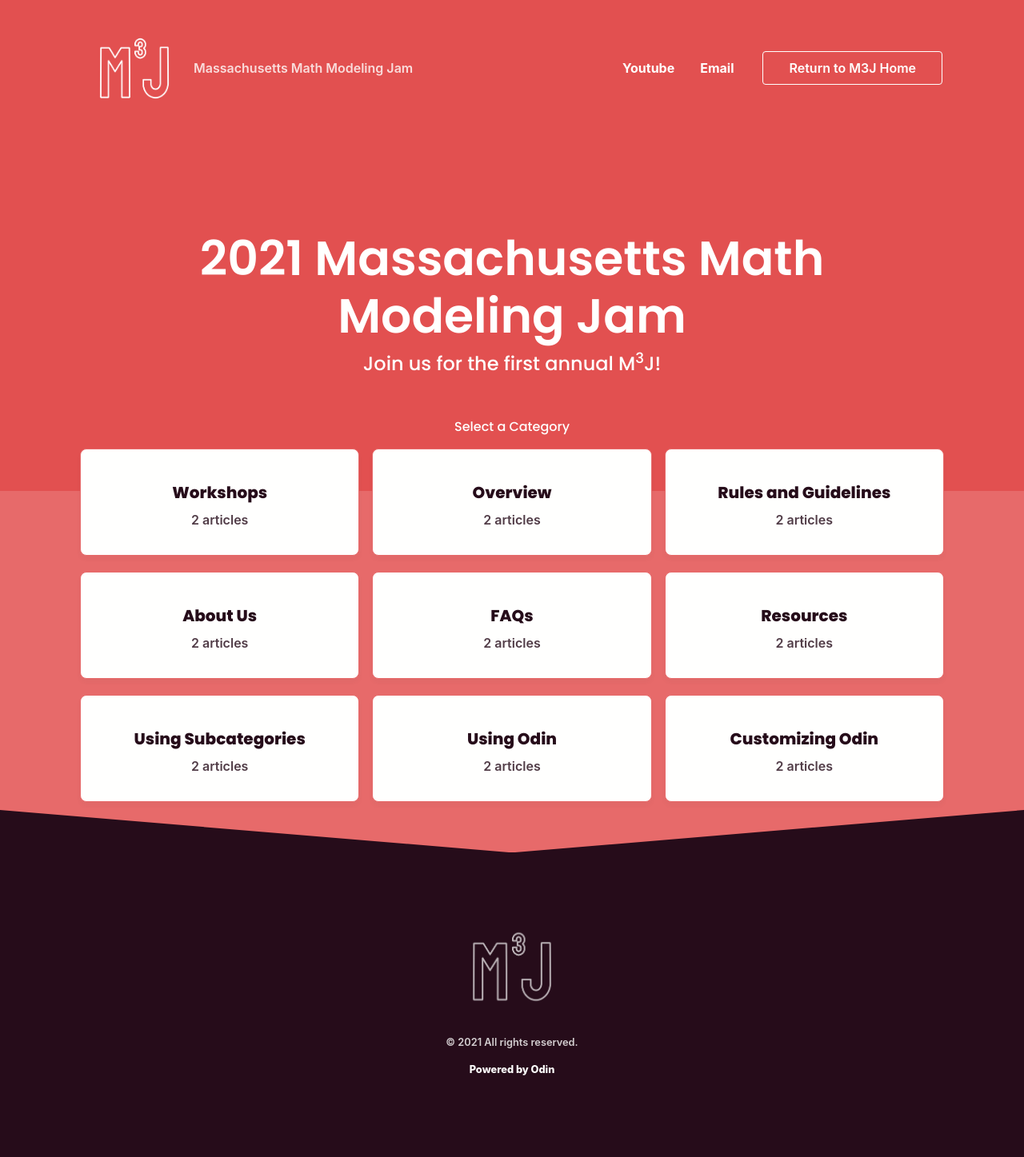
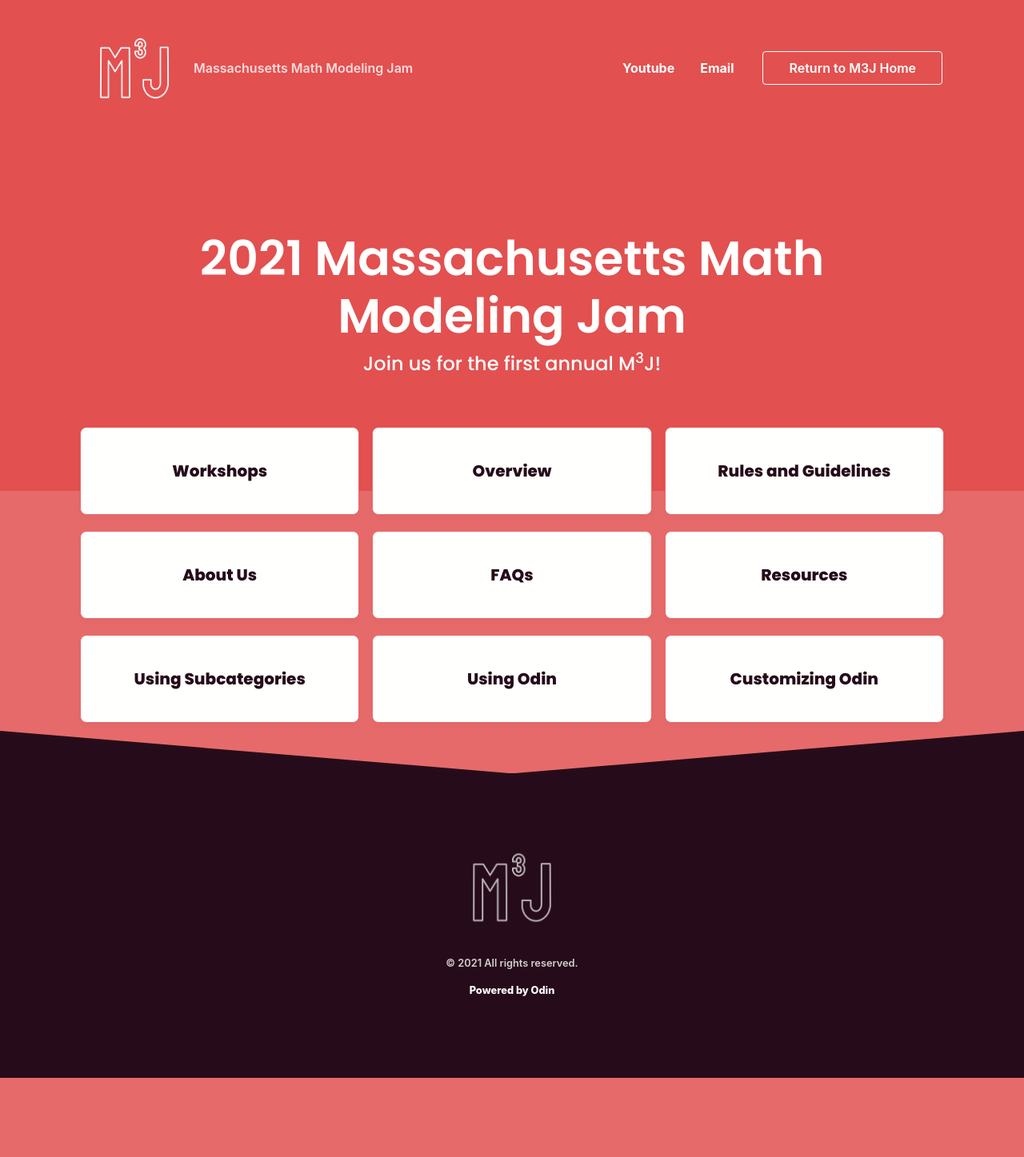
Before and after one commit to mmmjam/odin, a Jekyll site: the page built from index.html, in a window 1280 px wide. Shown: the whole page at 80% size. Built offline with Jekyll 4.4.1, drawn with Linux system fonts in a browser that asks for light colours; nearby versions of some CDN libraries; some web fonts are replaced; comment, search, counter and statistics services are not loaded; after the commit the page ends 1348 px from its top, so only the background shows below that.

Commit message:
removed '2 articles' tag on cards

```diff
--- a/_layouts/category.html
+++ b/_layouts/category.html
@@ -35,11 +35,11 @@ layout: default
                 <div class="card-body text-center my-4">
                   <h5 class="text-bold">{{ page_subcategory.name }}</h5>
 
-                  {% if subcategory[1].size == 1 %}
+                  <!-- {% if subcategory[1].size == 1 %}
                   <p class="m-0">{{ category | last | size }} article</p>
                   {% else %}
                   <p class="m-0">{{ category | last | size }} articles</p>
-                  {% endif %}
+                  {% endif %} -->
                 </div>
               </div>
             </a>
--- a/_layouts/post.html
+++ b/_layouts/post.html
@@ -30,7 +30,7 @@ layout: default
         <div class="column col-12">
           <div class="card">
             <div class="card-body">
-                {% if site.use_authors == true %}
+                <!-- {% if site.use_authors == true %}
                 {% assign post_author = site.data.authors[page.author] %}
                 <div class="flex-vertical-center mb-4">
                   <figure class="avatar d-inline-block" style="align-items: center;">
@@ -46,7 +46,7 @@ layout: default
                     <p class="m-0 text-small">Last updated:</p>
                     <p class="text-dark text-small text-italic mb-0">{{ page.last_modified_at | date: '%B %d, %Y'  }} - {% include reading-time.html %}</p>
                   </div>
-                {% endif %}
+                {% endif %} -->
 
               {{ content }}
 
--- a/index.html
+++ b/index.html
@@ -9,7 +9,7 @@ title: Home
       <div class="container grid-xl">
         <div class="columns negative-m-s">
           <div class="column col-12 text-center">
-            <h6 class="text-secondary">Select a Category</h6>
+            <h6 class="text-secondary"></h6>
           </div>
           {% for category in site.data.category_list %}
           {% capture category_name %}{{ category | first }}{% endcapture %}
@@ -20,11 +20,11 @@ title: Home
                 <div class="card-body text-center my-4">
                   <h5 class="text-bold">{{ page_category.name }}</h5>
 
-                  {% if category[1].size == 1 %}
+                  <!-- {% if category[1].size == 1 %}
                   <p class="m-0">{{ category | last | size }} article</p>
                   {% else %}
                   <p class="m-0">{{ category | last | size }} articles</p>
-                  {% endif %}
+                  {% endif %} -->
                 </div>
               </div>
             </a>
--- /dev/null
+++ b/workshop-four.html
@@ -0,0 +1,6 @@
+---
+layout: subcategory
+category: worshops
+subcategory: workshop-four
+title: Workshop Four
+---
--- /dev/null
+++ b/workshop-three.html
@@ -0,0 +1,6 @@
+---
+layout: subcategory
+category: worshops
+subcategory: workshop-three
+title: Workshop Three
+---
--- /dev/null
+++ b/workshop-two.html
@@ -0,0 +1,6 @@
+---
+layout: subcategory
+category: worshops
+subcategory: workshop-two
+title: Workshop Two
+---
```
Also changed, not shown: other parts of _layouts/category.html (+1 -1 lines), other parts of _layouts/post.html (+1 -1 lines), 2019-12-15-this-is-a-draft.md (added, +11 -0 lines).
